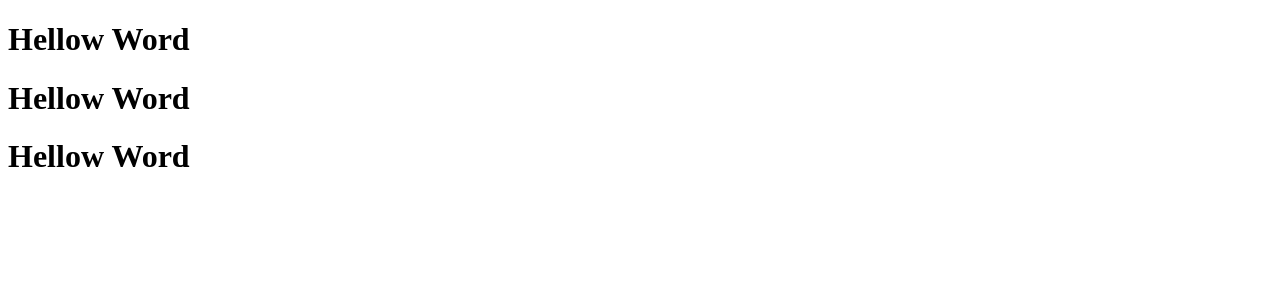
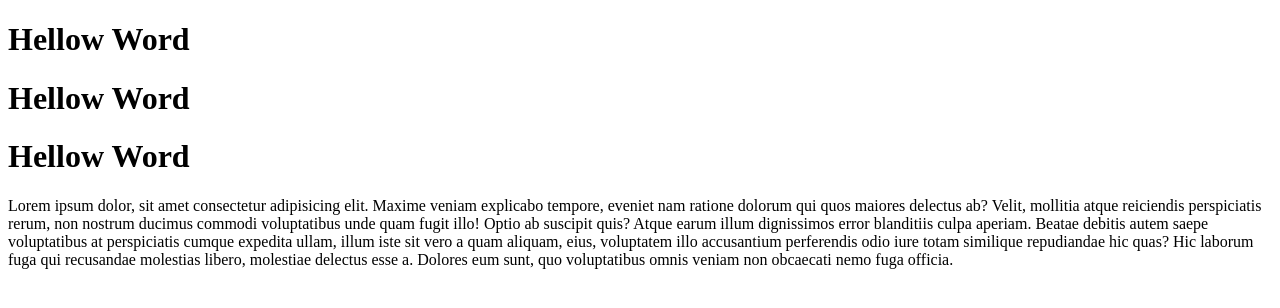
Before and after one commit to pius11/Latihan_git, a plain HTML site: page index.html in a window 1280 px wide. Drawn offline with Linux system fonts and the light colour scheme.

Commit message:
menambahkan lorem

```diff
--- a/index.html
+++ b/index.html
@@ -10,5 +10,6 @@
     <h1>Hellow Word</h1>
     <h1>Hellow Word</h1>
     <h1>Hellow Word</h1>
+    <p>Lorem ipsum dolor, sit amet consectetur adipisicing elit. Maxime veniam explicabo tempore, eveniet nam ratione dolorum qui quos maiores delectus ab? Velit, mollitia atque reiciendis perspiciatis rerum, non nostrum ducimus commodi voluptatibus unde quam fugit illo! Optio ab suscipit quis? Atque earum illum dignissimos error blanditiis culpa aperiam. Beatae debitis autem saepe voluptatibus at perspiciatis cumque expedita ullam, illum iste sit vero a quam aliquam, eius, voluptatem illo accusantium perferendis odio iure totam similique repudiandae hic quas? Hic laborum fuga qui recusandae molestias libero, molestiae delectus esse a. Dolores eum sunt, quo voluptatibus omnis veniam non obcaecati nemo fuga officia.</p>
 </body>
 </html>
```
